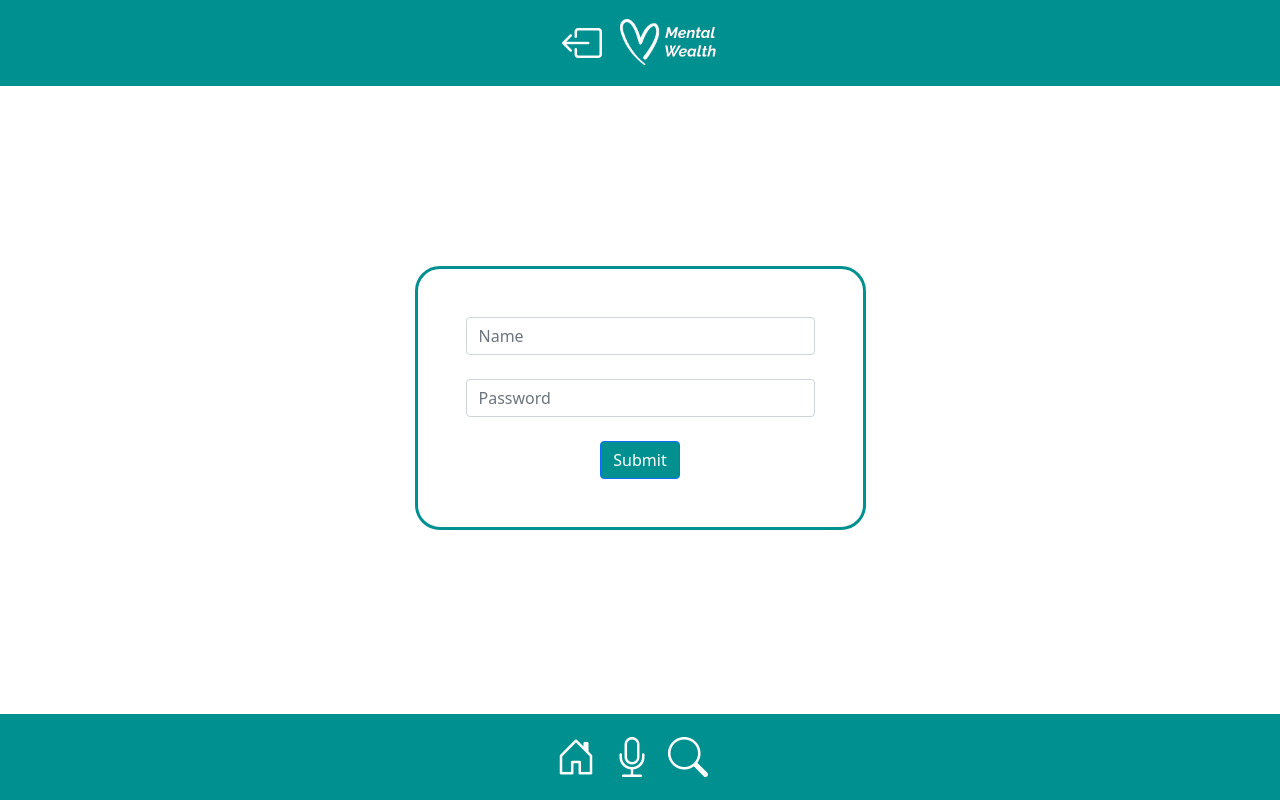
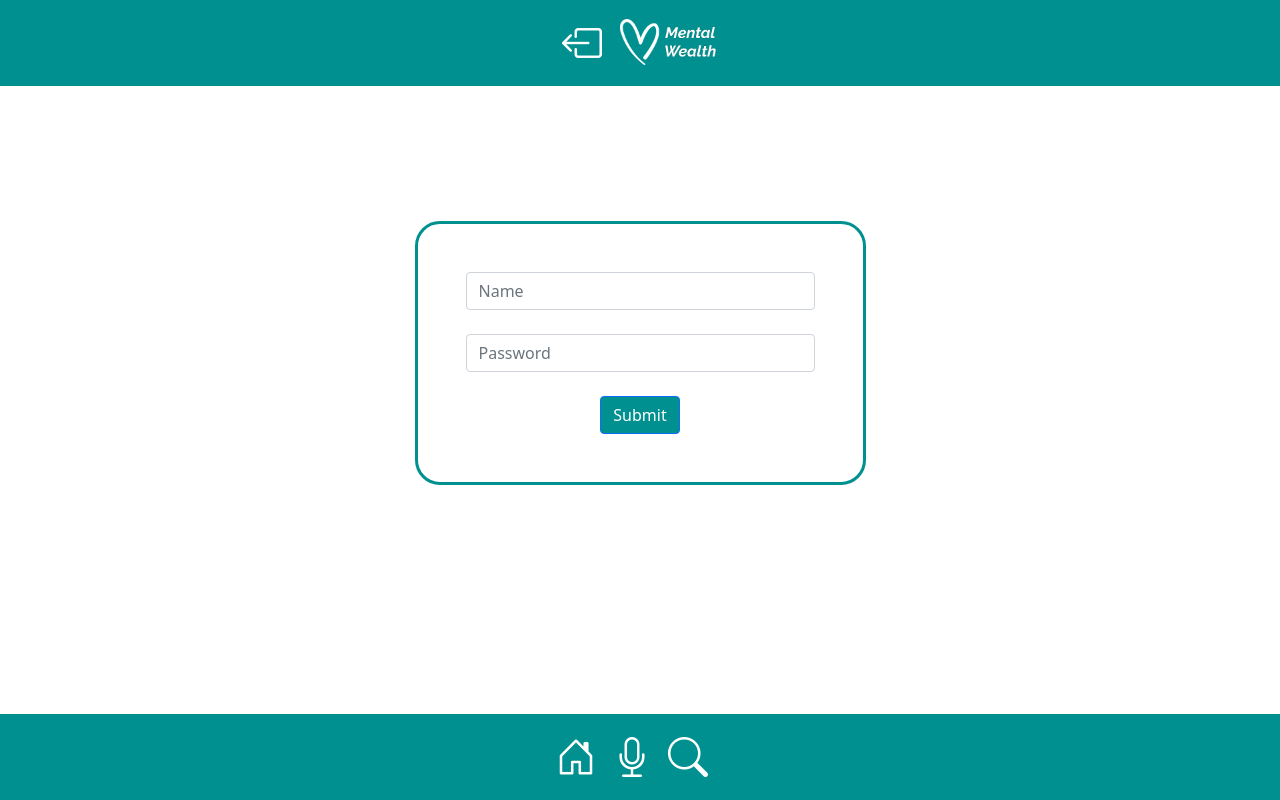
Before and after one commit to S00198481/Project300MentalHealthTracker, an Angular app: page / in a window 1280 px wide. Built offline with nearby package versions, Linux system fonts and the light colour scheme; what credentials.json, ng2-charts would draw is missing.

Commit message:
login spacing changed

```diff
--- a/src/app/login/login.component.css
+++ b/src/app/login/login.component.css
@@ -35,7 +35,7 @@
 .bg-white {
     position: relative;
     border: 3px solid #009090;
-    margin-top: 40%;
+    margin-top: 30%;
     border-radius: 25px;
 }
 
```
